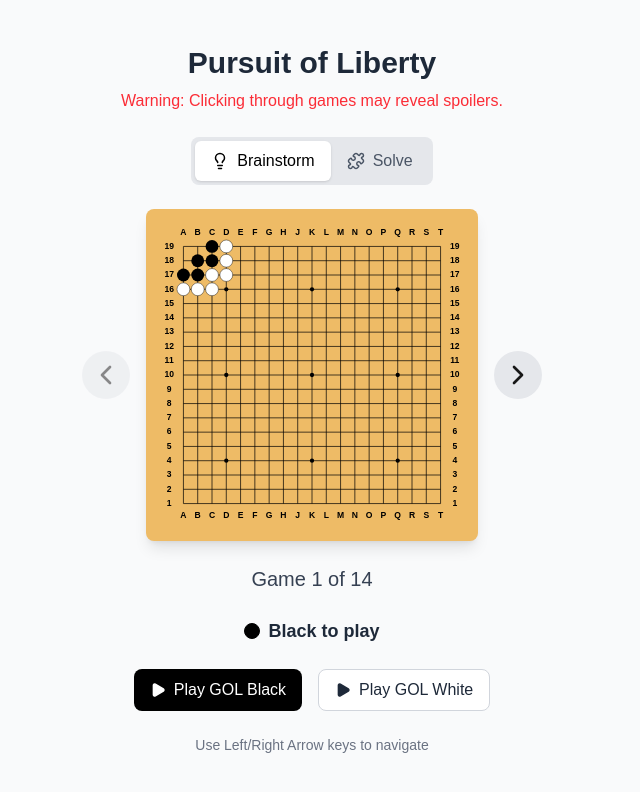
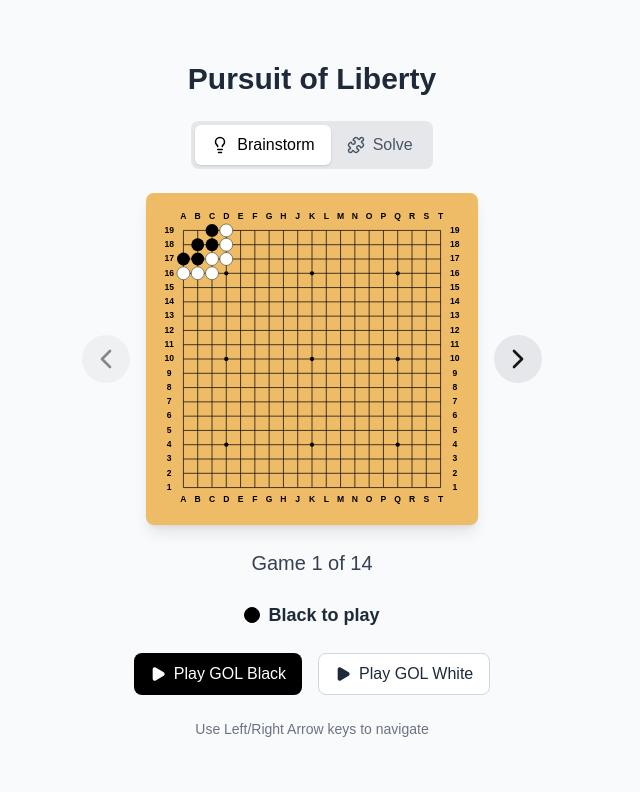
Before and after one commit to cshabsin/hunt2026, a Next.js app in the folder pursuit/: page / in a window 1280 px wide. Shown: the top 792 px of the page, without its empty margins (328-968 px from the left). Built offline with nearby package versions, Linux system fonts and the light colour scheme.

Commit message:
Move spoiler warning to landing page

```diff
--- a/pursuit/components/GameViewer.tsx
+++ b/pursuit/components/GameViewer.tsx
@@ -192,9 +192,6 @@ export default function GameViewer({ games }: GameViewerProps) {
   return (
     <div className="flex flex-col items-center justify-center min-h-screen gap-6 p-4">
         <h1 className="text-3xl font-bold text-gray-800">Pursuit of Liberty</h1>
-        <p className="text-red-500 font-medium -mt-4">
-            Warning: Clicking through games may reveal spoilers.
-        </p>
 
         {/* Mode Toggle */}
         <div className="flex bg-gray-200 p-1 rounded-lg">
```
Also changed, not shown: 1 other file (tests, documents, lock files or other folders).
